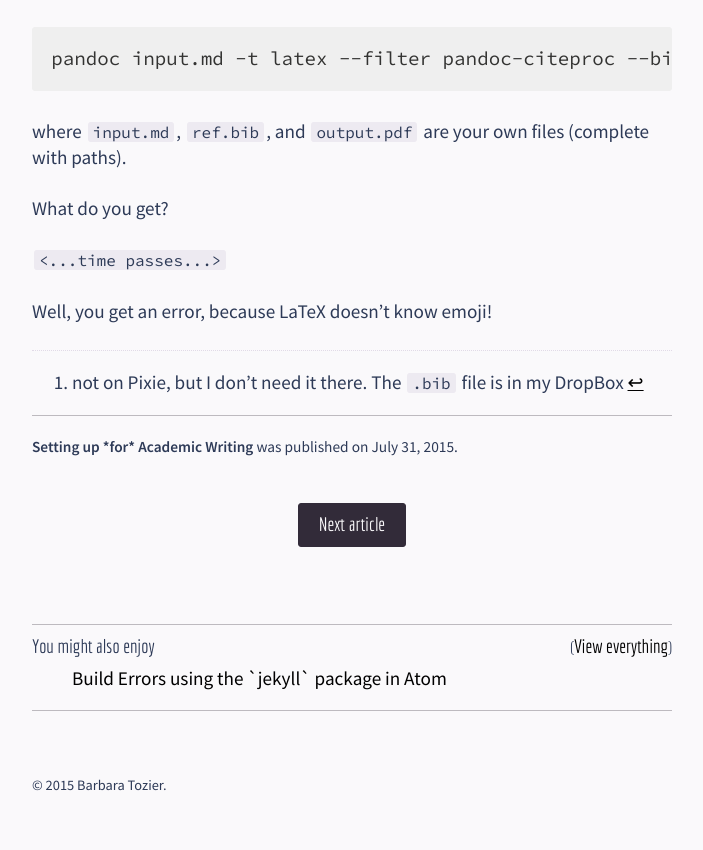
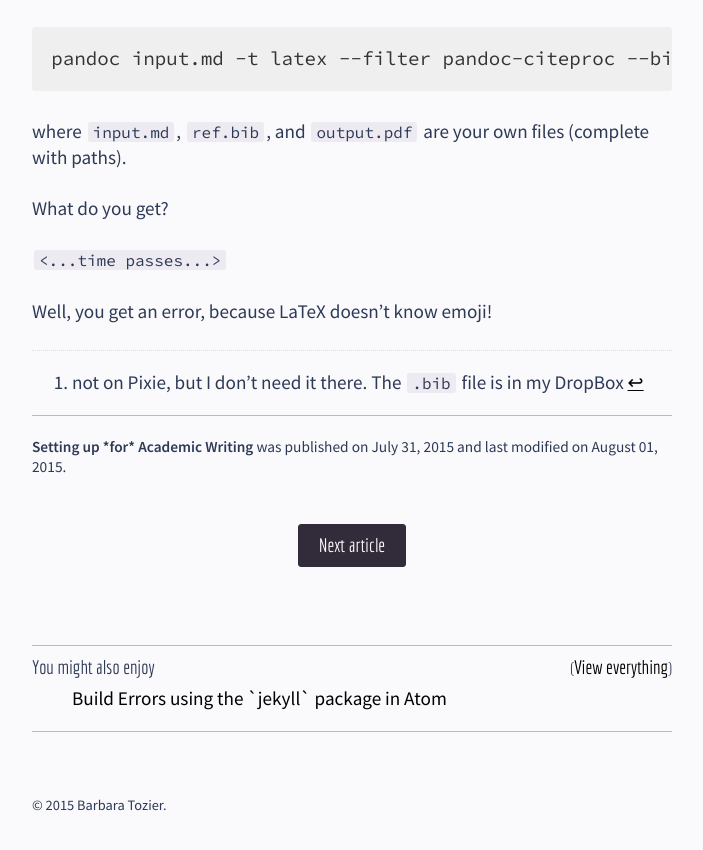
Before and after one commit to logista/btsite, a Jekyll site: the page built from _posts/2015-07-31-setting-up-for-writing.md, in a window 1280 px wide and 900 px high, scrolled down 3701 px. Shown: the top 850 px of the window, without its empty margins (288-991 px from the left). Built offline with Jekyll 4.4.1, drawn with Linux system fonts in a browser that asks for light colours; nearby versions of some CDN libraries.

Commit message:
testing modification date
it only gets added to the file. There’s no indication on “recent” posts
or “all posts” that there’s been a change.

```diff
--- a/_posts/2015-07-31-setting-up-for-writing.md
+++ b/_posts/2015-07-31-setting-up-for-writing.md
@@ -2,6 +2,7 @@
 layout: post
 title: 'Setting up *for* Academic Writing'
 excerpt: 'To get Pixie (my laptop) ready for academic editing work, I need to get it setup more like Pig (my desktop).'
+modified: 2015-08-01
 ---
 
 {% include _toc.html %}
```
